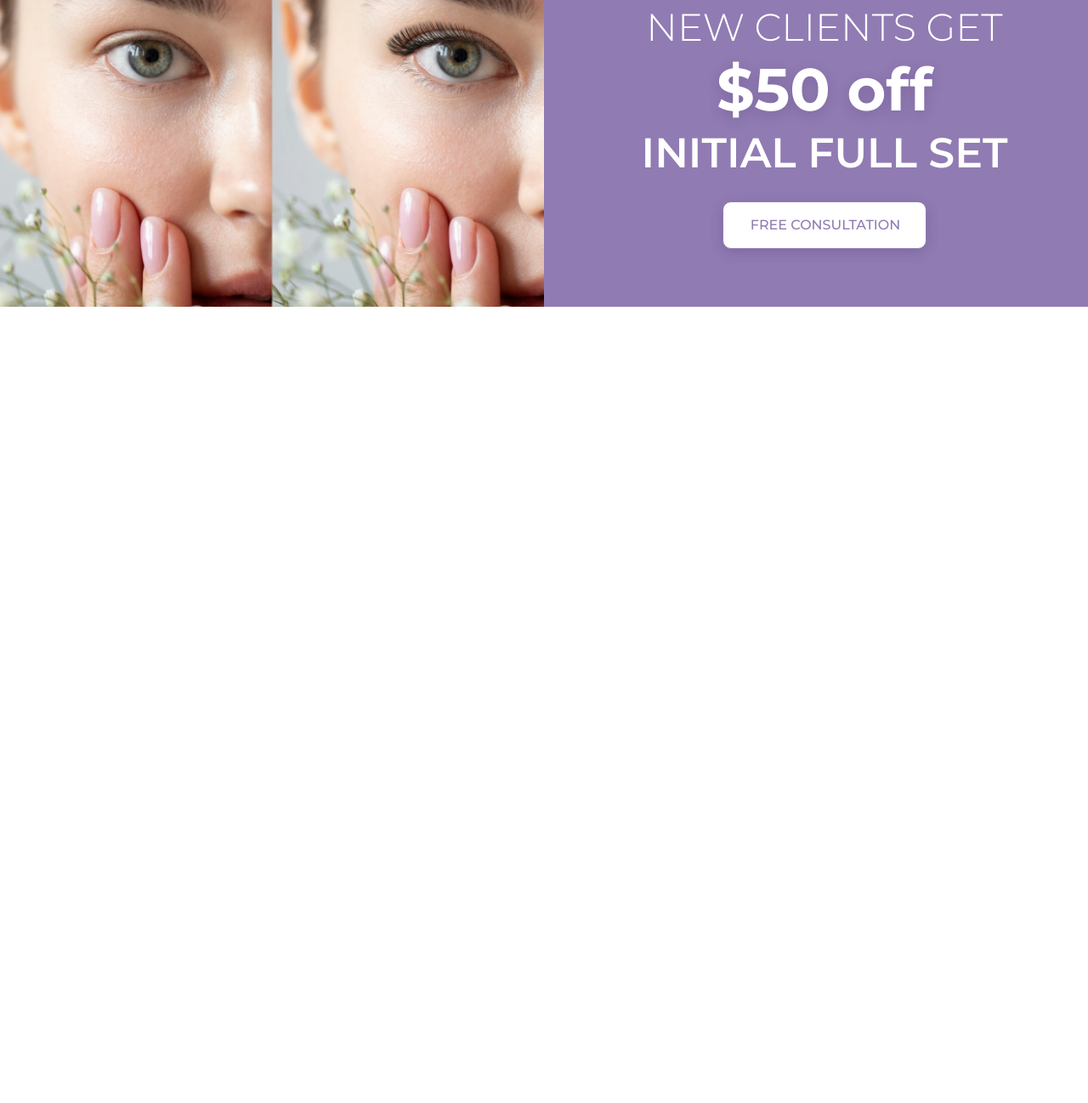
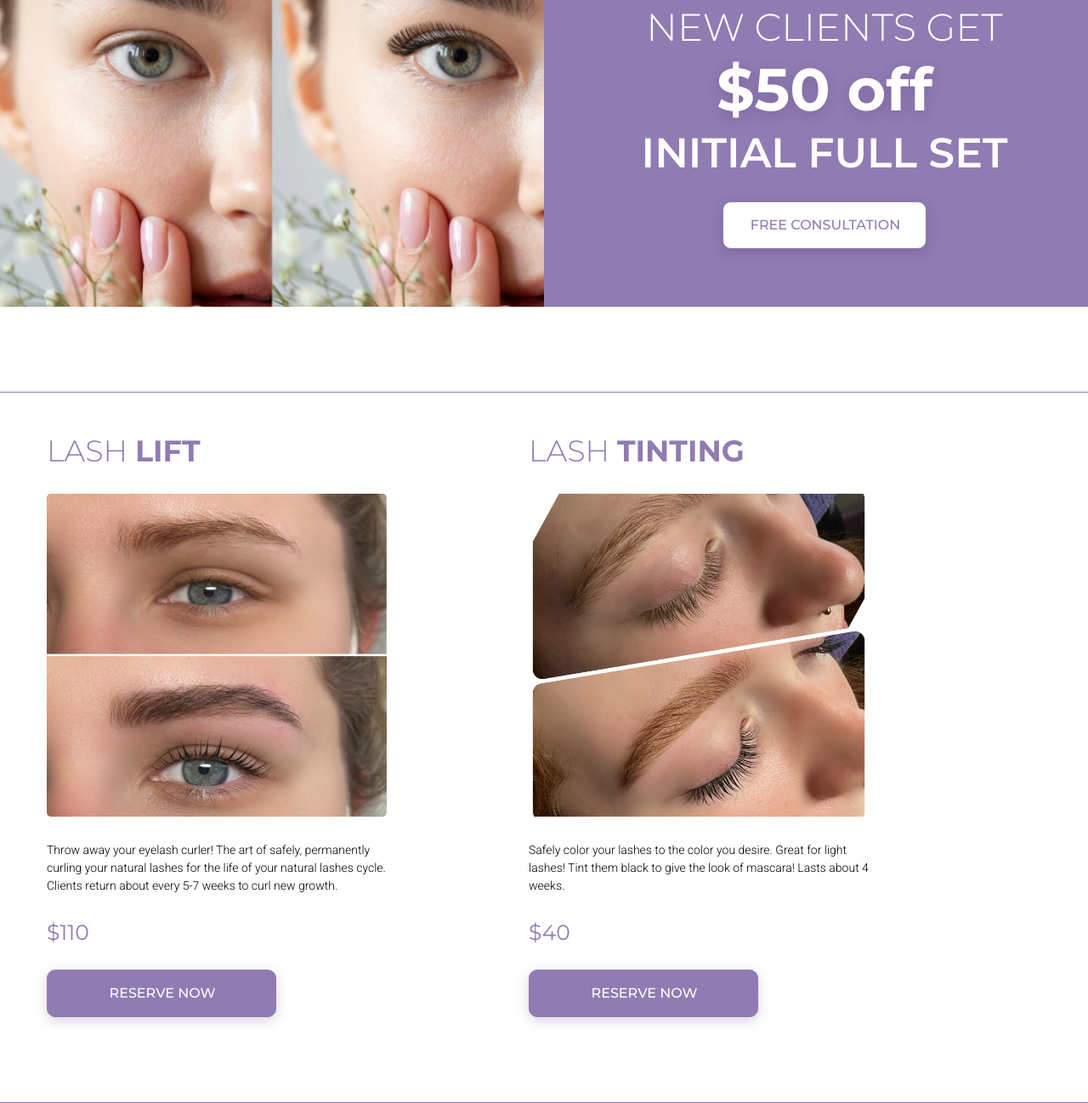
Before and after one commit to RomanBezuhlyi/Foxy_lash, a website with bundled scripts: page src/html/index.html in a window 1280 px wide. Shown: the part 4638-5936 px from the top of the page at 85% size. Before the commit the page ends 4999 px from the top, so only its background shows below. Built offline with nearby package versions, Linux system fonts and the light colour scheme; files whose address does not match are found by name.

Commit message:
added lash section

```diff
--- /dev/null
+++ b/src/html/blocks/lash.html
@@ -0,0 +1,31 @@
+<section id="lash" class="lash-wrap">
+  <div class="container">
+    <div class="lash">
+      <div class="lash__card">
+        <h2>Lash <b>Lift</b></h2>
+        <img
+          src="./img/C14C5A0A-9654-439B-9F16-C25E4EE799F2-1536x1536.jpg"
+          alt=""
+        />
+        <p>
+          Throw away your eyelash curler! The art of safely, permanently curling
+          your natural lashes for the life of your natural lashes cycle. Clients
+          return about every 5-7 weeks to curl new growth.
+        </p>
+        <span>$110</span>
+        <button class="primary">reserve now</button>
+      </div>
+      <div class="lash__card">
+        <h2>Lash <b>Tinting</b></h2>
+        <img src="./img/IMG_9632-1536x1536.jpg" alt="" />
+        <p>
+          Safely color your lashes to the color you desire. Great for light
+          lashes! Tint them black to give the look of mascara! Lasts about 4
+          weeks.
+        </p>
+        <span>$40</span>
+        <button class="primary">reserve now</button>
+      </div>
+    </div>
+  </div>
+</section>
--- a/src/html/index.html
+++ b/src/html/index.html
@@ -23,6 +23,7 @@
       @@include('blocks/about.html') @@include('blocks/portfolio.html')
       @@include('blocks/set-1.html') @@include('blocks/set-2.html')
       @@include('blocks/set-3.html') @@include('blocks/sale.html')
+      @@include('blocks/lash.html')
     </main>
     @@include('blocks/footer.html')
     <script src="./js/index.bundle.js"></script>
--- a/src/scss/base/_scroll.scss
+++ b/src/scss/base/_scroll.scss
@@ -1,32 +1,32 @@
-// @media (min-width: 992px) {
-//   /* Стилі для скроллу в Chrome та Safari */
-//   ::-webkit-scrollbar {
-//     width: 8px;
-//     height: 8px;
-//   }
-//   ::-webkit-scrollbar-thumb {
-//     background-color: $text;
-//     border-radius: 6px;
-//     max-height: 350px;
-//   }
-//   ::-webkit-scrollbar-track {
-//     background-color: $violet;
-//   }
+@media (min-width: 992px) {
+  /* Стилі для скроллу в Chrome та Safari */
+  ::-webkit-scrollbar {
+    width: 8px;
+    height: 8px;
+  }
+  ::-webkit-scrollbar-thumb {
+    background-color: $accent;
+    border-radius: 6px;
+    max-height: 350px;
+  }
+  ::-webkit-scrollbar-track {
+    background-color: #dbdbdb;
+  }
 
-//   /* Стилі для скроллу в Mozilla Firefox */
-//   /* Ширина і висота скроллбара */
-//   * {
-//     scrollbar-width: thin;
-//     scrollbar-color: $violet;
-//   }
+  /* Стилі для скроллу в Mozilla Firefox */
+  /* Ширина і висота скроллбара */
+  * {
+    scrollbar-width: thin;
+    scrollbar-color: #dbdbdb;
+  }
 
-//   /* Стилі для кільця вокруг пальця при торканні */
-//   *::-webkit-scrollbar-thumb:active {
-//     background-color: $text;
-//   }
+  /* Стилі для кільця вокруг пальця при торканні */
+  *::-webkit-scrollbar-thumb:active {
+    background-color: $accent;
+  }
 
-//   /* Стилі для фону скроллбара */
-//   *::-webkit-scrollbar-track {
-//     background-color: $violet;
-//   }
-// }
+  /* Стилі для фону скроллбара */
+  *::-webkit-scrollbar-track {
+    background-color: #dbdbdb;
+  }
+}
--- /dev/null
+++ b/src/scss/blocks/_lash.scss
@@ -0,0 +1,68 @@
+.lash-wrap {
+  border-top: 1px solid $accent;
+  border-bottom: 1px solid $accent;
+  padding: 47px 0 100px 0;
+  margin-bottom: 64px;
+  @media (max-width: 991px) {
+    padding: 47px 0 80px 0;
+  }
+  @media (max-width: 768px) {
+    padding: 35px 0 80px 0;
+    margin-bottom: 35px;
+  }
+  @media (max-width: 576px) {
+    padding: 35px 0 70px 0;
+  }
+}
+
+.lash {
+  @include flex(row, flex-start, flex-start);
+  gap: 167px;
+  @media (max-width: 1200px) {
+    gap: 66px;
+  }
+  @media (max-width: 991px) {
+    gap: 24px;
+  }
+  @media (max-width: 768px) {
+    flex-direction: column;
+  }
+  &__card {
+    width: 400px;
+    @include flex(column, flex-start, flex-start);
+    gap: 29px;
+    @media (max-width: 991px) {
+      width: 321px;
+    }
+    @media (max-width: 768px) {
+      width: 430px;
+      gap: 20px;
+    }
+    @media (max-width: 576px) {
+      width: 100%;
+    }
+    img {
+      width: 100%;
+      height: 380px;
+      object-fit: cover;
+      border-radius: 5px;
+    }
+    p {
+      line-height: 150%;
+      @media (max-width: 991px) {
+        height: 84px;
+      }
+      @media (max-width: 768px) {
+        height: auto;
+      }
+    }
+    span {
+      color: $accent;
+      font-size: 25px;
+      font-weight: 400;
+    }
+    button {
+      width: 270px;
+    }
+  }
+}
--- a/src/scss/main.scss
+++ b/src/scss/main.scss
@@ -6,6 +6,7 @@
 @import "./base/base";
 @import "./base/utils";
 @import "./base/container";
+@import "./base/scroll";
 
 /* Блоки */
 @import "./blocks/*.scss";
```
Also changed, not shown: build/css/main.css, build/index.html.
